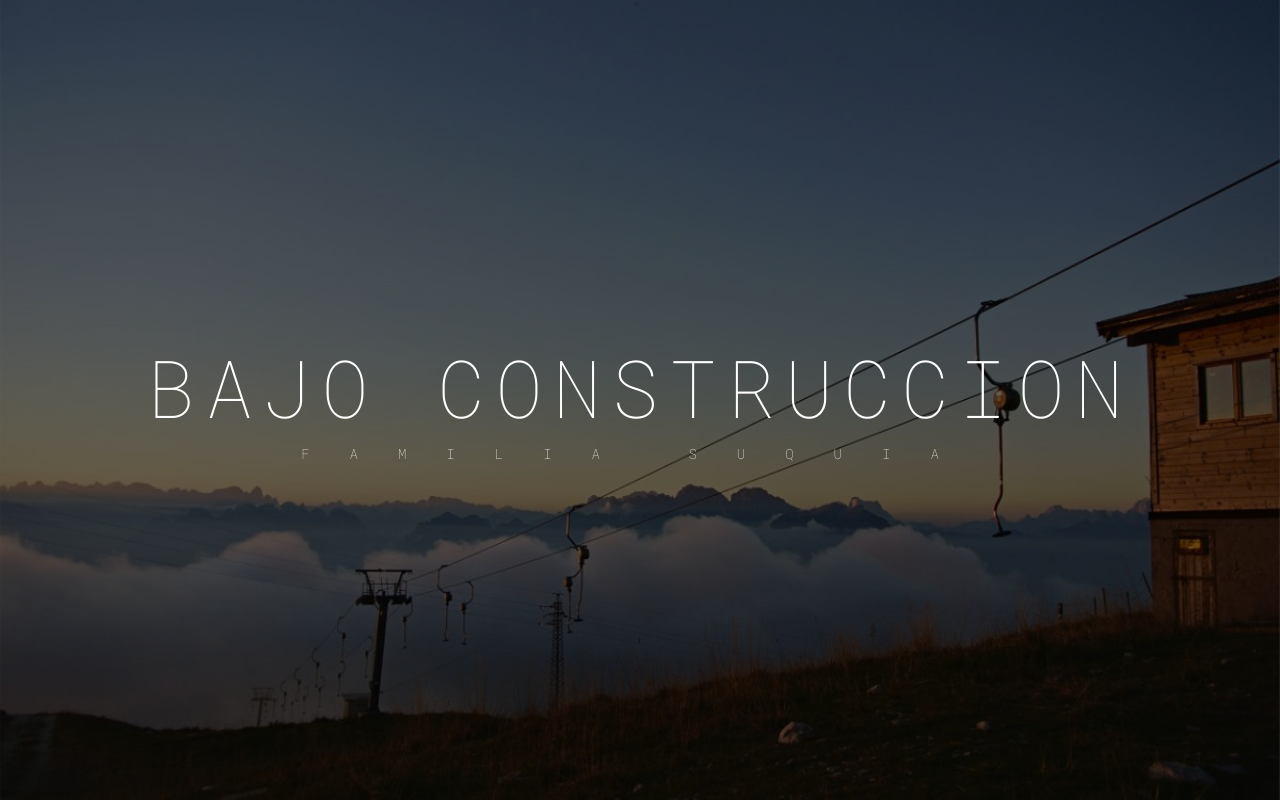
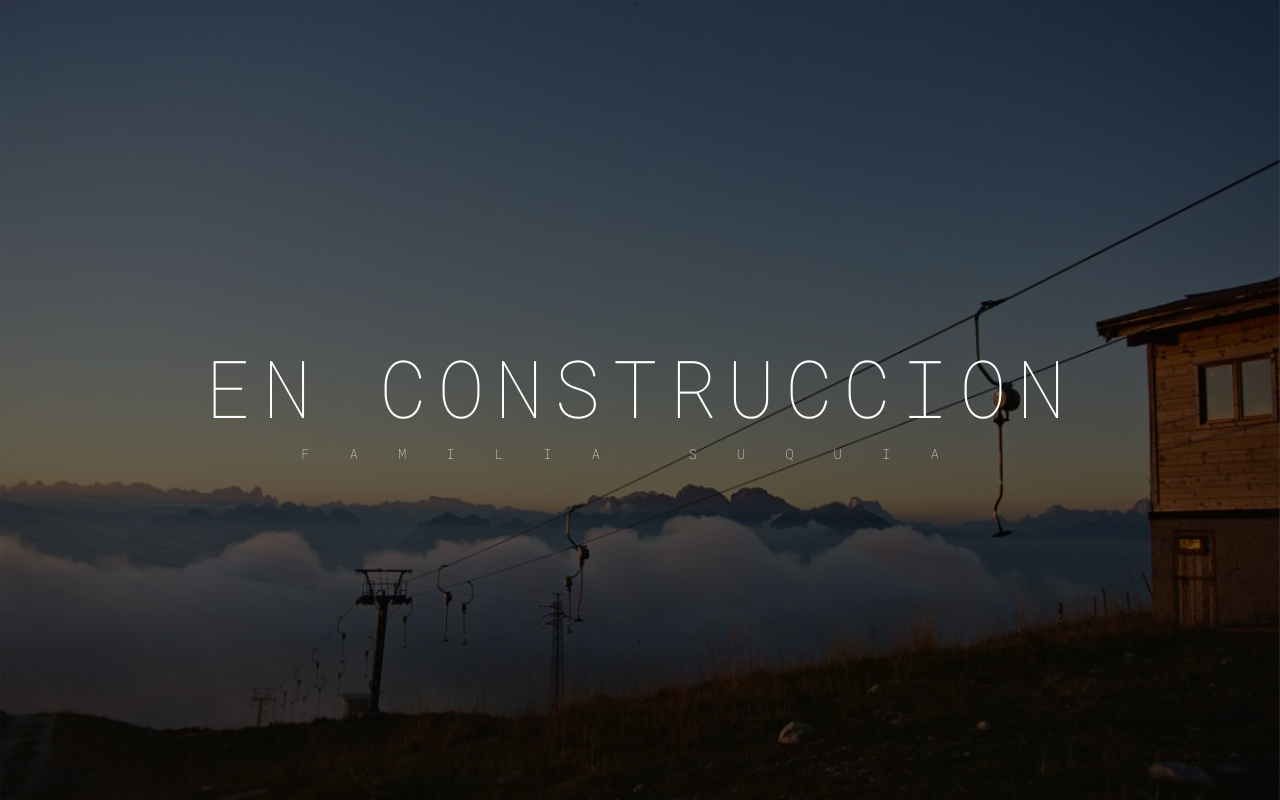
Before and after one commit to jsuquia/jsuquia.github.io, a PHP site: page /underconstruction.html in a window 1280 px wide. Run offline with PHP 8.4, Linux system fonts and the light colour scheme.

Commit message:
trying to get mobile to work

```diff
--- a/css/style.css
+++ b/css/style.css
@@ -165,6 +165,8 @@ input:focus{outline:none;}
 @media screen and (max-width:930px){
   .subTexts p {font-size:20px}
   .button{font-size:12px}
+    .content{max-width:95%; height:80%;margin:100px auto;}
+    .greet{font-size: 48px;}
 
 }
 
--- a/underconstruction.html
+++ b/underconstruction.html
@@ -14,7 +14,7 @@
   <div class="show" id="backgroundImage2"></div>
   <div class="ovarlay"></div>
   <div class="infoText">
-    BAJO CONSTRUCCION
+    EN CONSTRUCCION
     <span>FAMILIA SUQUIA</span>
   </div>
 </body>
```
